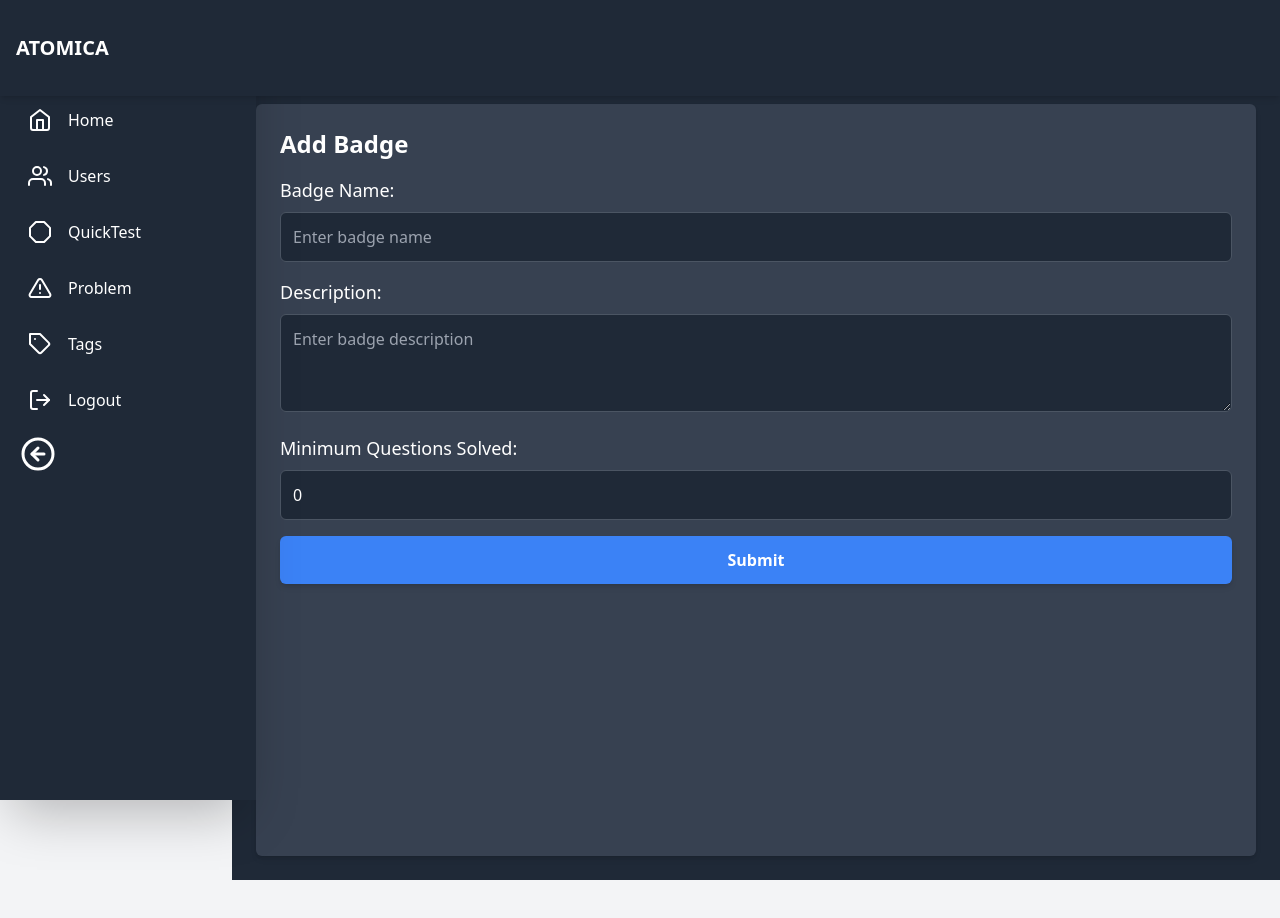
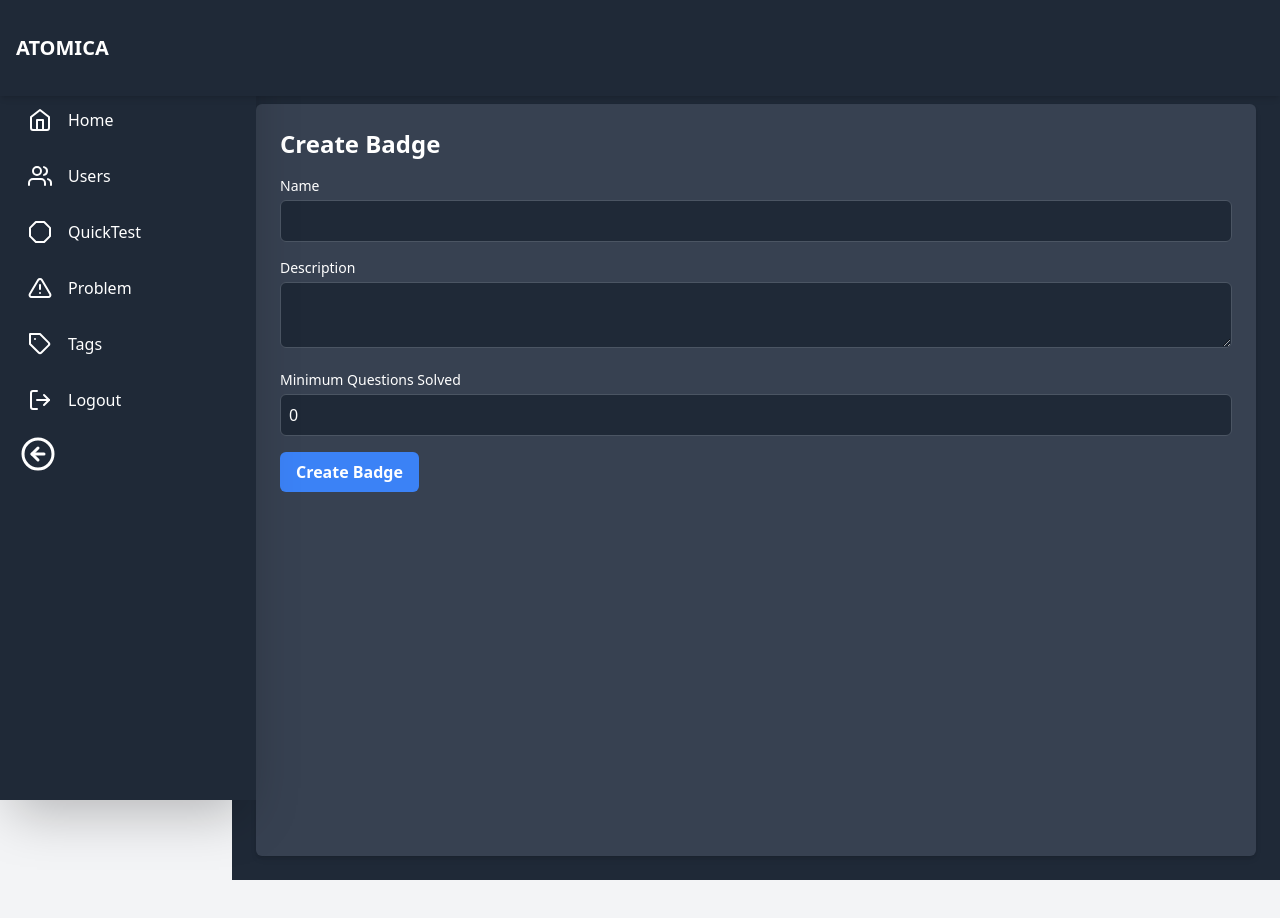
Before and after one commit to abin-online/Atomica-Microservice-Application, a Next.js app in the folder client/: page /admin/createBadge in a window 1280 px wide. Shown: the top 918 px of the page. Built offline with nearby package versions, Linux system fonts and the light colour scheme.

Commit message:
Badge management UI

```diff
--- /dev/null
+++ b/client/src/app/admin/badges/page.tsx
@@ -0,0 +1,147 @@
+'use client'
+
+import React, { useEffect, useState } from "react";
+import axios from "axios";
+import toast from "react-hot-toast";
+import Header from "@/components/admin/Header";
+import Sidebar from "@/components/admin/SideBar";
+import { useRouter } from "next/navigation";
+
+interface Badge {
+  _id: string;
+  name: string;
+  description: string;
+  minQuestionsSolved: number;
+  isActive: boolean;
+}
+
+const BadgeList = () => {
+  const [badges, setBadges] = useState<Badge[]>([]);
+  const [loading, setLoading] = useState(false);
+  const [updatingId, setUpdatingId] = useState<string | null>(null); // track the updating badge
+  const router = useRouter()
+  useEffect(() => {
+    const fetchBadges = async () => {
+      try {
+        setLoading(true);
+        const response = await axios.get("http://localhost:5003/badge/badge");
+        setBadges(response.data);
+      } catch (error) {
+        console.error("Error fetching badges:", error);
+        toast.error("Failed to load badges");
+      } finally {
+        setLoading(false);
+      }
+    };
+
+    fetchBadges();
+  }, []);
+
+  const toggleBadgeStatus = async (id: string, currentStatus: boolean) => {
+    try {
+      setLoading(true);
+      setUpdatingId(id);
+      const newStatus = !currentStatus;
+      const data = { id, isActive: newStatus };
+
+      console.log("Toggling badge status:", data); // Debug log
+
+      const response = await axios.patch("http://localhost:5003/badge/badge", data, {
+        headers: {
+            'Content-Type': 'application/json',
+        },
+      });
+
+
+      if (response.status === 200) {
+        console.log('Badge status updated successfully:', response.data); // Debug log
+        toast.success("Badge status updated successfully");
+
+        // Update the badges list locally without refetching
+        setBadges((prevBadges) =>
+          prevBadges.map((badge) =>
+            badge._id === id ? { ...badge, isActive: newStatus } : badge
+          )
+        );
+      } else {
+        console.error("Failed to update badge status:", response);
+        toast.error("Failed to update badge status");
+      }
+    } catch (error) {
+      console.error("Error updating badge status:", error);
+      toast.error("Failed to update badge status");
+    } finally {
+      setLoading(false);
+      setUpdatingId(null); // Reset updating ID
+    }
+  };
+
+  // Handle Create Badge button click
+  const handleCreateBadge = () => {
+    // Redirect to the page to create a new badge
+
+    router.push('/admin/createBadge')
+    // You can navigate to the "Create Badge" form or open a modal here
+  };
+
+  return (
+    <div className="flex bg-gray-100">
+      <Header />
+      <Sidebar />
+      <div className="my-20 flex bg-gray-800 text-white min-h-screen w-full p-6">
+        <div className="flex flex-col w-full p-6 bg-gray-700 rounded-md shadow-md">
+          <div className="flex justify-between items-center mb-4">
+            <h1 className="text-2xl font-bold">Badge List</h1>
+            <button
+              onClick={handleCreateBadge}
+              className="py-2 px-4 bg-blue-500 hover:bg-blue-600 rounded-md text-white"
+            >
+              Create Badge
+            </button>
+          </div>
+
+          {badges.length === 0 ? (
+            <p>No badges found.</p>
+          ) : (
+            <table className="w-full bg-gray-800 text-left border-collapse border border-gray-600">
+              <thead>
+                <tr>
+                  <th className="p-3 border border-gray-600">Name</th>
+                  <th className="p-3 border border-gray-600">Description</th>
+                  <th className="p-3 border border-gray-600">Status</th>
+                  <th className="p-3 border border-gray-600">Actions</th>
+                </tr>
+              </thead>
+              <tbody>
+                {badges.map((badge) => (
+                  <tr key={badge._id}>
+                    <td className="p-3 border border-gray-600">{badge.name}</td>
+                    <td className="p-3 border border-gray-600">{badge.description}</td>
+                    <td className="p-3 border border-gray-600">
+                      {badge.isActive ? "Active" : "Inactive"}
+                    </td>
+                    <td className="p-3 border border-gray-600">
+                      <button
+                        onClick={() => toggleBadgeStatus(badge._id, badge.isActive)}
+                        disabled={loading || updatingId === badge._id}
+                        className={`py-2 px-4 rounded-md font-semibold text-white ${
+                          badge.isActive
+                            ? "bg-red-500 hover:bg-red-600"
+                            : "bg-green-500 hover:bg-green-600"
+                        } ${loading || updatingId === badge._id ? "bg-gray-400 cursor-not-allowed" : ""}`}
+                      >
+                        {loading || updatingId === badge._id ? "Updating..." : badge.isActive ? "Block" : "Unblock"}
+                      </button>
+                    </td>
+                  </tr>
+                ))}
+              </tbody>
+            </table>
+          )}
+        </div>
+      </div>
+    </div>
+  );
+};
+
+export default BadgeList;
--- a/client/src/app/admin/createBadge/page.tsx
+++ b/client/src/app/admin/createBadge/page.tsx
@@ -1,63 +1,59 @@
-'use client'
+'use client';
 
 import React, { useState } from "react";
 import axios from "axios";
+import toast from "react-hot-toast";
 import Header from "@/components/admin/Header";
 import Sidebar from "@/components/admin/SideBar";
-import toast from "react-hot-toast";
 
-interface BadgeFormData {
-  name: string;
-  description: string;
-  minQuestionsSolved: number; // Change to number
-}
-
-const AddBadge = () => {
-  const [formData, setFormData] = useState<BadgeFormData>({
+const CreateBadge = () => {
+    const [formData, setFormData] = useState({
         name: "",
         description: "",
-    minQuestionsSolved: 0, // Initialize as a number
+        minQuestionsSolved: 0
     });
 
-  // Handle input change and ensure minQuestionsSolved is treated as a number
-  const handleInputChange = (
-    e: React.ChangeEvent<HTMLInputElement | HTMLTextAreaElement | HTMLSelectElement>
-  ) => {
-    const { id, value } = e.target;
+    const [loading, setLoading] = useState(false);
 
-    setFormData({
-      ...formData,
-      [id]: id === "minQuestionsSolved" ? Number(value) : value, // Ensure the correct type for minQuestionsSolved
-    });
+    const handleChange = (e: React.ChangeEvent<HTMLInputElement | HTMLTextAreaElement | HTMLSelectElement>) => {
+        const { name, value } = e.target;
+        setFormData((prevData) => ({
+            ...prevData,
+            [name]: name === "minQuestionsSolved" ? Number(value) : value,
+        }));
     };
 
-  const handleSubmit = async () => {
-    // Simple validation for empty fields
-    if (!formData.name || !formData.description || formData.minQuestionsSolved <= 0) {
-      toast.error("All fields are required and minQuestionsSolved should be a positive number!");
-      return;
-    }
+    const handleSubmit = async (e: React.FormEvent) => {
+        e.preventDefault();
 
         try {
-      const response = await axios.post('http://localhost:5003/badge/addBadge', formData, {
-        headers: {
-          'Content-Type': 'application/json',
-        },
-        withCredentials: true, // Ensure credentials are sent if required
-      });
-
-      toast.success("Badge added successfully!");
+            setLoading(true);
+            if(formData.name.trim() == '') {
+                toast.error('Fill out the tag name field')
+                return
+            }
+            if(formData.description.trim() == ''){
+                toast.error('Fill out the  description field')
+                return
+            }
+            if(formData.minQuestionsSolved < 10){
+                toast.error('Minimum question should greater than 10')
+                return
+            }
+            const response = await axios.post("http://localhost:5003/badge/badge", formData);
+            if (response.status === 201) {
+                toast.success("Badge created successfully!");
                 setFormData({
                     name: "",
                     description: "",
-        minQuestionsSolved: 0, // Reset to default number after successful submission
+                    minQuestionsSolved: 0,
                 });
-
-      console.log(response.data); // Logs the response data from the backend
-
+            }
         } catch (error) {
-      console.error("Error adding badge:", error);
-      toast.error("Error adding badge. Please try again.");
+            console.error("Error creating badge:", error);
+            toast.error("Failed to create badge");
+        } finally {
+            setLoading(false);
         }
     };
 
@@ -67,67 +63,64 @@ const AddBadge = () => {
             <Sidebar />
             <div className="my-20 flex bg-gray-800 text-white min-h-screen w-full p-6">
                 <div className="flex flex-col w-full p-6 bg-gray-700 rounded-md shadow-md">
-          <h1 className="text-2xl font-bold mb-4">Add Badge</h1>
-
-          {/* Badge Name */}
-          <div className="mb-4">
-            <label htmlFor="name" className="block text-lg mb-2 font-medium">
-              Badge Name:
+                    <h1 className="text-2xl font-bold mb-4">Create Badge</h1>
+                    <form onSubmit={handleSubmit} className="space-y-4">
+                        <div>
+                            <label htmlFor="name" className="block text-sm font-medium mb-1">
+                                Name
                             </label>
                             <input
+                                type="text"
                                 id="name"
-              type="text"
+                                name="name"
                                 value={formData.name}
-              onChange={handleInputChange}
-              className="w-full p-3 rounded-md bg-gray-800 border border-gray-600 focus:ring-2 focus:ring-blue-500"
-              placeholder="Enter badge name"
+                                onChange={handleChange}
+
+                                className="w-full p-2 rounded-md bg-gray-800 text-white border border-gray-600 focus:outline-none"
+                            />
+                        </div>
+                        <div>
+                            <label htmlFor="description" className="block text-sm font-medium mb-1">
+                                Description
+                            </label>
+                            <textarea
+                                id="description"
+                                name="description"
+                                value={formData.description}
+                                onChange={handleChange}
+
+                                className="w-full p-2 rounded-md bg-gray-800 text-white border border-gray-600 focus:outline-none"
+                            />
+                        </div>
+                        <div>
+                            <label htmlFor="minQuestionsSolved" className="block text-sm font-medium mb-1">
+                                Minimum Questions Solved
+                            </label>
+                            <input
+                                type="number"
+                                id="minQuestionsSolved"
+                                name="minQuestionsSolved"
+                                value={formData.minQuestionsSolved}
+                                onChange={handleChange}
+
+                                className="w-full p-2 rounded-md bg-gray-800 text-white border border-gray-600 focus:outline-none"
                             />
                         </div>
 
-          {/* Description */}
-          <div className="mb-4">
-            <label htmlFor="description" className="block text-lg mb-2 font-medium">
-              Description:
-            </label>
-            <textarea
-              id="description"
-              rows={3}
-              value={formData.description}
-              onChange={handleInputChange}
-              className="w-full p-3 rounded-md bg-gray-800 border border-gray-600 focus:ring-2 focus:ring-blue-500"
-              placeholder="Enter badge description"
-            ></textarea>
-          </div>
-
-          {/* Minimum Questions Solved */}
-          <div className="mb-4">
-            <label htmlFor="minQuestionsSolved" className="block text-lg mb-2 font-medium">
-              Minimum Questions Solved:
-            </label>
-            <input
-              id="minQuestionsSolved"
-              type="number"
-              value={formData.minQuestionsSolved}
-              onChange={handleInputChange}
-              className="w-full p-3 rounded-md bg-gray-800 border border-gray-600 focus:ring-2 focus:ring-blue-500"
-              placeholder="Enter minimum questions required"
-            />
-          </div>
-
-          {/* Submit Button */}
-          <div>
+                        <div className="mt-4">
                             <button
-              type="button"
-              onClick={handleSubmit}
-              className="w-full py-3 px-6 bg-blue-500 hover:bg-blue-600 rounded-md font-semibold text-white shadow-md transition-all"
+                                type="submit"
+                                disabled={loading}
+                                className="py-2 px-4 rounded-md font-semibold text-white bg-blue-500 hover:bg-blue-600 focus:outline-none"
                             >
-              Submit
+                                {loading ? "Creating..." : "Create Badge"}
                             </button>
                         </div>
+                    </form>
                 </div>
             </div>
         </div>
     );
 };
 
-export default AddBadge;
+export default CreateBadge;
```
Lines whose indentation alone changed are shown as unchanged.
